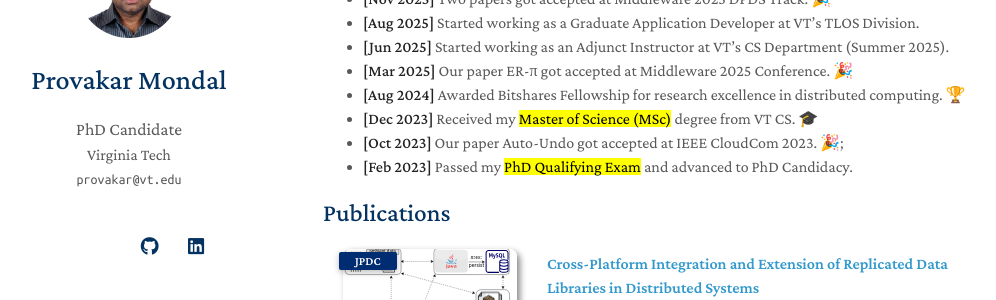
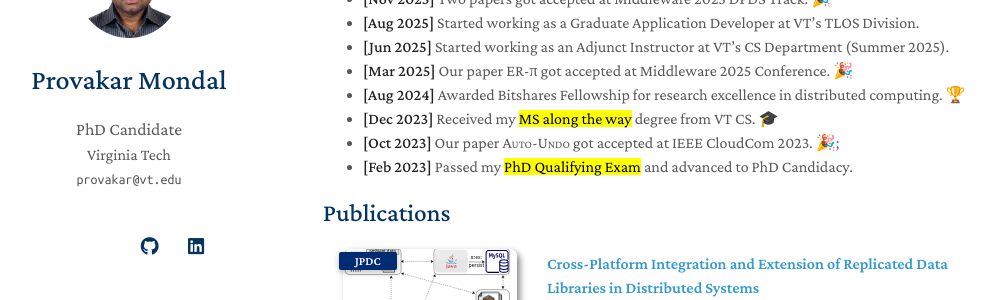
Before and after one commit to surzoprovakar/surzoprovakar.github.io, a Jekyll site: the page built from index.md, in a window 1280 px wide and 900 px high, scrolled down 502 px. Shown: the part 150-450 px from the top of the window, without its empty margins (147-1143 px from the left). Built offline with Jekyll 4.4.1, drawn with Linux system fonts in a browser that asks for light colours; a style sheet for code colours, icons or effects is not loaded.

Commit message:
update news

```diff
--- a/_data/publications.yml
+++ b/_data/publications.yml
@@ -6,7 +6,6 @@ main:
     conference: Journal of Parallel and Distributed Computing <strong>(JPDC)</strong>, 2026.
     pdf: ./assets/papers/BabelRDL.pdf
     code: https://zenodo.org/records/18371279
-    # slides: ./assets/papers/ER-PI-Slides.pdf
     image: ./assets/img/BabelRDL.svg
     notes: Preprint
 
--- a/index.md
+++ b/index.md
@@ -36,8 +36,8 @@ I am a final-year PhD student and Graduate Research Assistant in the Department
 - **[Jun 2025]** Started working as an Adjunct Instructor at VT's CS Department (Summer 2025).
 - **[Mar 2025]** Our paper ER-&pi; got accepted at Middleware 2025 Conference. &#x1F389;
 - **[Aug 2024]** Awarded Bitshares Fellowship for research excellence in distributed computing. &#127942;
-- **[Dec 2023]** Received my <mark>Master of Science (MSc)</mark> degree from VT CS. &#x1F393;
-- **[Oct 2023]** Our paper Auto-Undo got accepted at IEEE CloudCom 2023. &#x1F389;;
+- **[Dec 2023]** Received my <mark>MS along the way</mark> degree from VT CS. &#x1F393;
+- **[Oct 2023]** Our paper <span style="font-variant: small-caps;">Auto-Undo</span> got accepted at IEEE CloudCom 2023. &#x1F389;;
 - **[Feb 2023]** Passed my <mark>PhD Qualifying Exam</mark> and advanced to PhD Candidacy.
 
 {% include_relative _includes/publications.md %}
```
